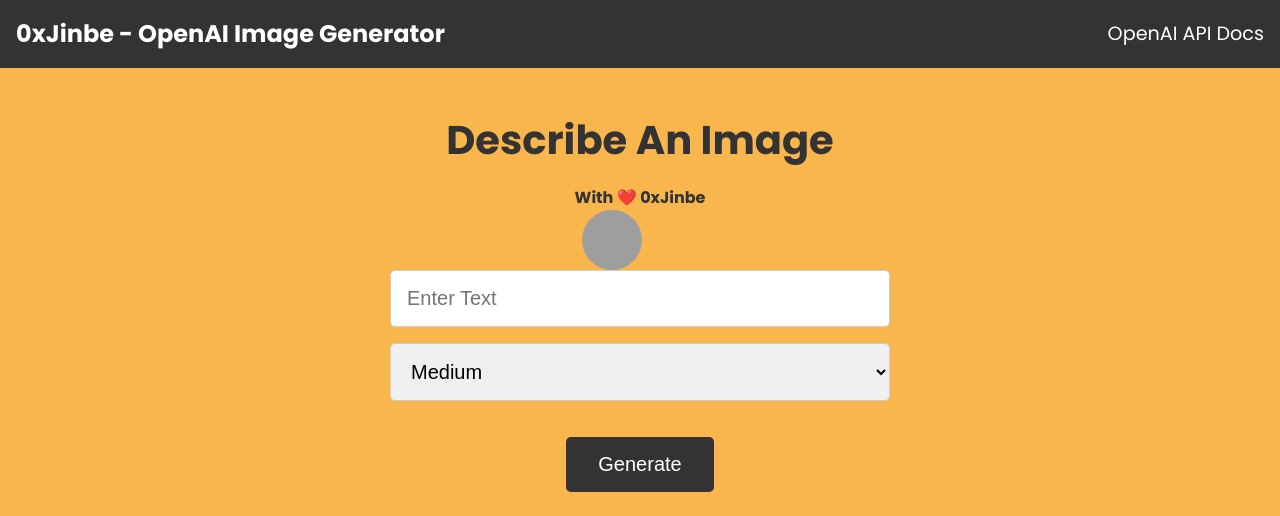
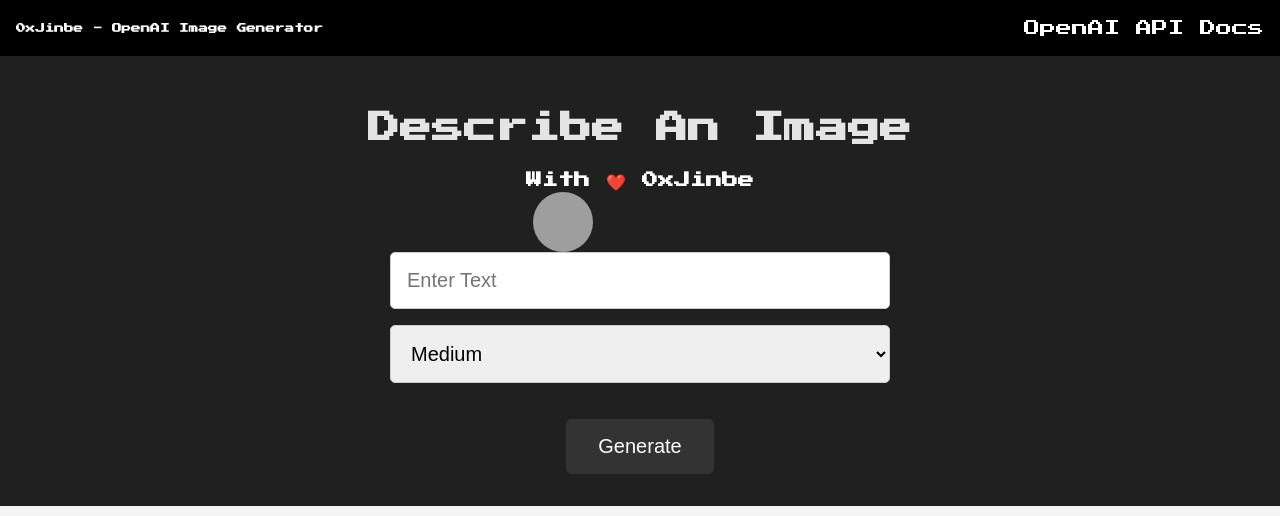
Before and after one commit to 0xJinbe/nodejs-openAI-imageGenerator, a website: page public/index.html in a window 1280 px wide. Shown: the top 516 px of the page. Drawn offline with Linux system fonts and the light colour scheme; grey boxes are pictures that could not be loaded.

Commit message:
dark style added

```diff
--- a/public/css/style.css
+++ b/public/css/style.css
@@ -1,4 +1,4 @@
-@import url('https://fonts.googleapis.com/css2?family=Poppins:wght@300;400;700&display=swap');
+@import url('https://fonts.googleapis.com/css2?family=Press+Start+2P&display=swap');
 
 *,
 *:before,
@@ -9,20 +9,20 @@
 }
 
 :root {
-  --primary-color: #f9b64d;
+  --primary-color: #202020;
 }
 
 body {
-  font-family: 'Poppins', sans-serif;
+  font-family: 'Press Start 2P', cursive;
   font-size: 16px;
   line-height: 1.5;
-  color: #333;
+  color: rgb(255, 255, 255);
   background: #f4f4f4;
 }
 
 /* Navbar */
 .navbar {
-  background: #333;
+  background: rgb(0, 0, 0);
   color: #fff;
   padding: 1rem;
   display: flex;
@@ -42,7 +42,11 @@
 .navbar a {
   color: #fff;
   text-decoration: none;
-  font-size: 1.2rem;
+  font-size: 1rem;
+}
+
+.navbar h2 {
+  font-size: 0.6rem;
 }
 
 .navbar a:hover {
@@ -57,8 +61,8 @@
 }
 
 .showcase h1 {
-  font-size: 2.5rem;
-  color: #333;
+  font-size: 2rem;
+  color: rgb(228, 228, 228);
   text-align: center;
   padding: 1rem 0;
 }
@@ -103,6 +107,7 @@
 .image {
   width: 100%;
   margin-top: 2rem;
+  margin-bottom: 2rem;
 }
 
 img {
```
